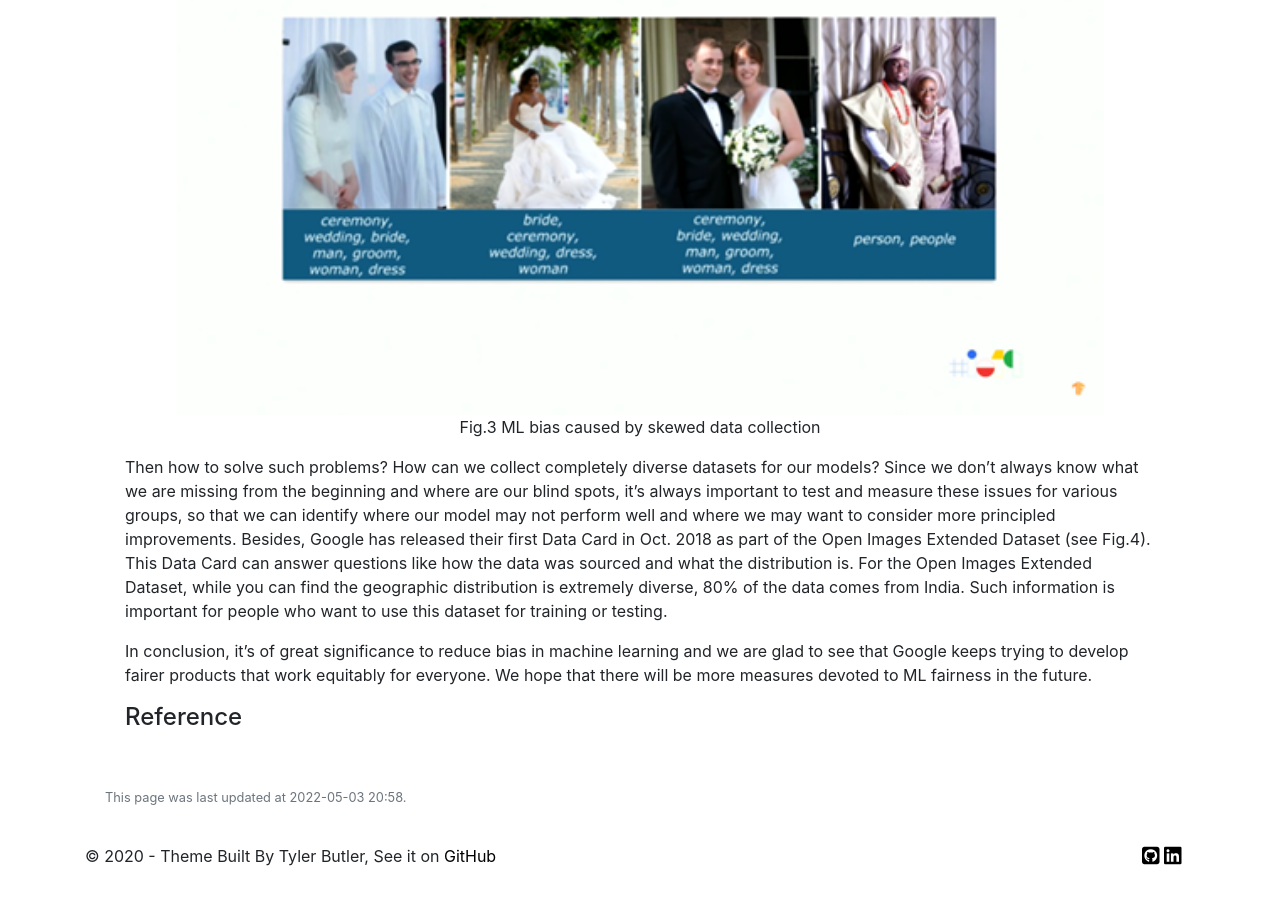
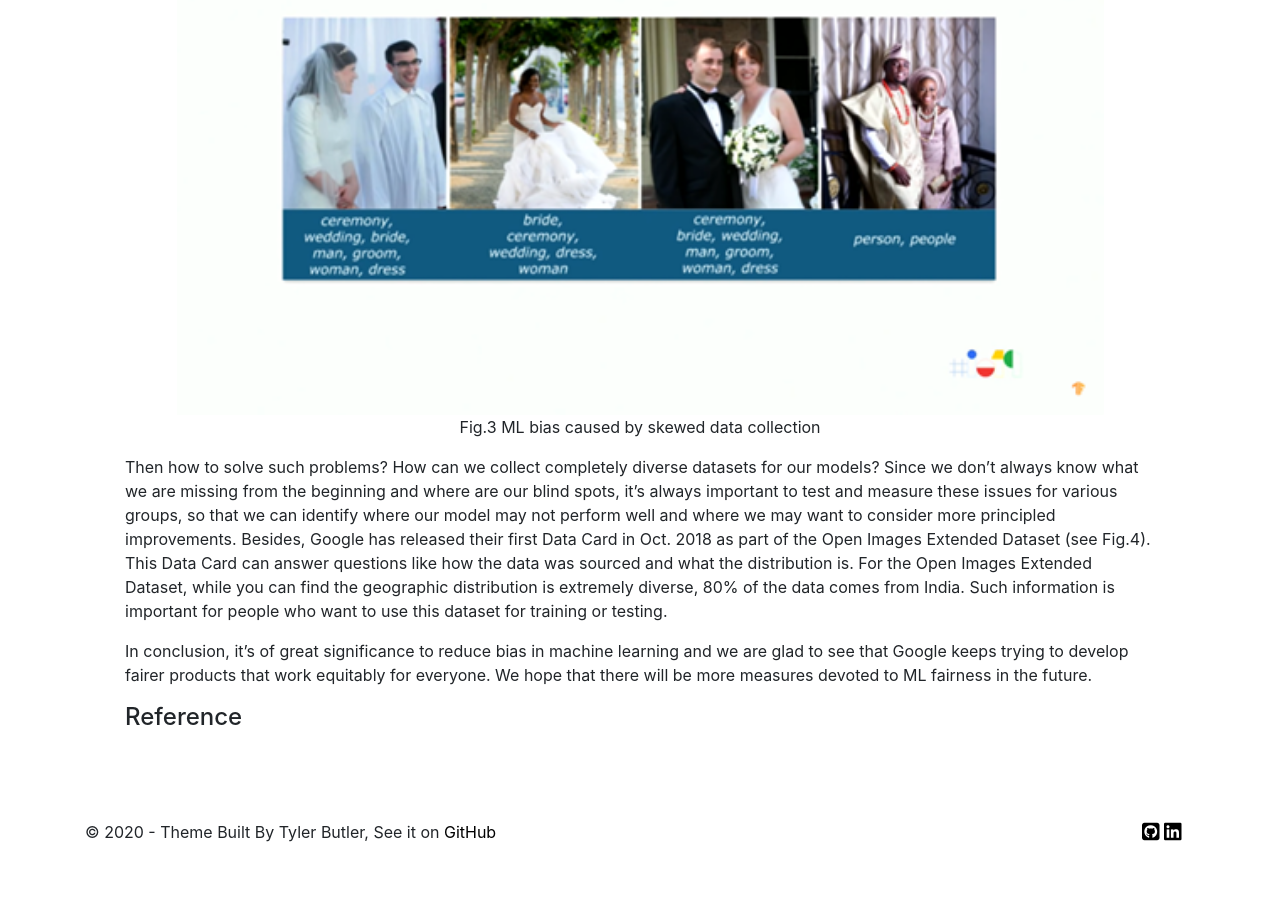
Before and after one commit to MarcoLIU27/marcoliu-website, a Jekyll site: the page built from _posts/2021-05-04-machine-learning-fairness-copy.md, in a window 1280 px wide and 900 px high, scrolled down 3030 px. Built offline with Jekyll 4.4.1, drawn with Linux system fonts in a browser that asks for light colours; nearby versions of some CDN libraries; comment, search, counter and statistics services are not loaded; after the commit the page ends 3906 px from its top, so only the background shows below that.

Commit message:
Update 2021-05-04-machine-learning-fairness-copy.md

```diff
--- a/_posts/2021-05-04-machine-learning-fairness-copy.md
+++ b/_posts/2021-05-04-machine-learning-fairness-copy.md
@@ -7,7 +7,7 @@ type: card-img-top
 categories: latin text
 image: /assets/img/posts/fairness.png # for local images, place in /assets/img/posts/
 caption:
-last-updated: 2021-05-04 20:01:21 +1000
+last-updated:
 categories: post ipsum
 tag: Machine Learning
 author: Marco Liu
```
